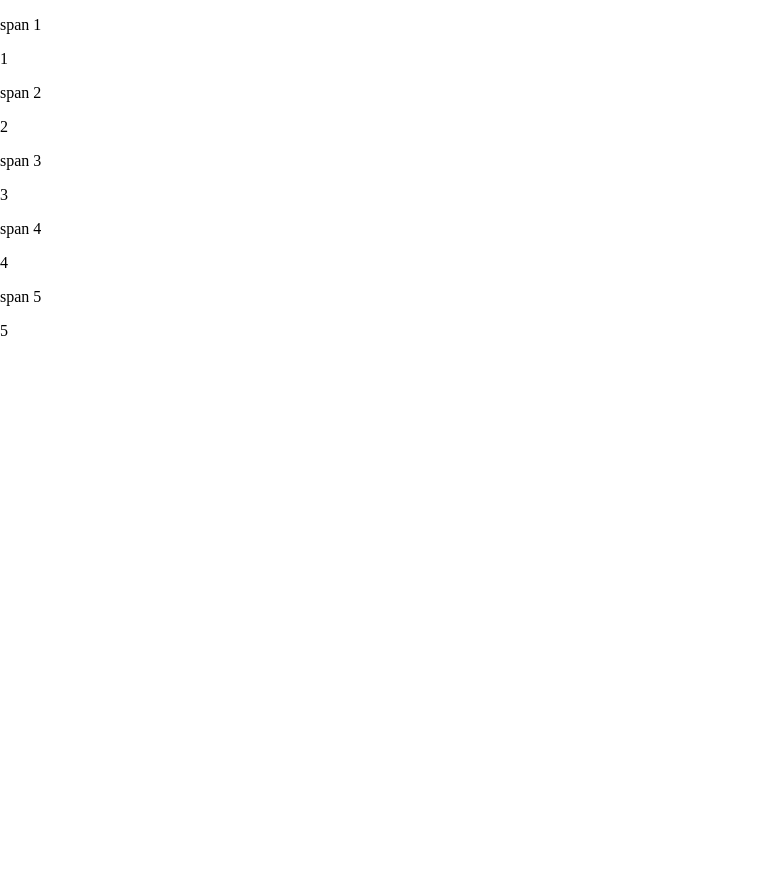
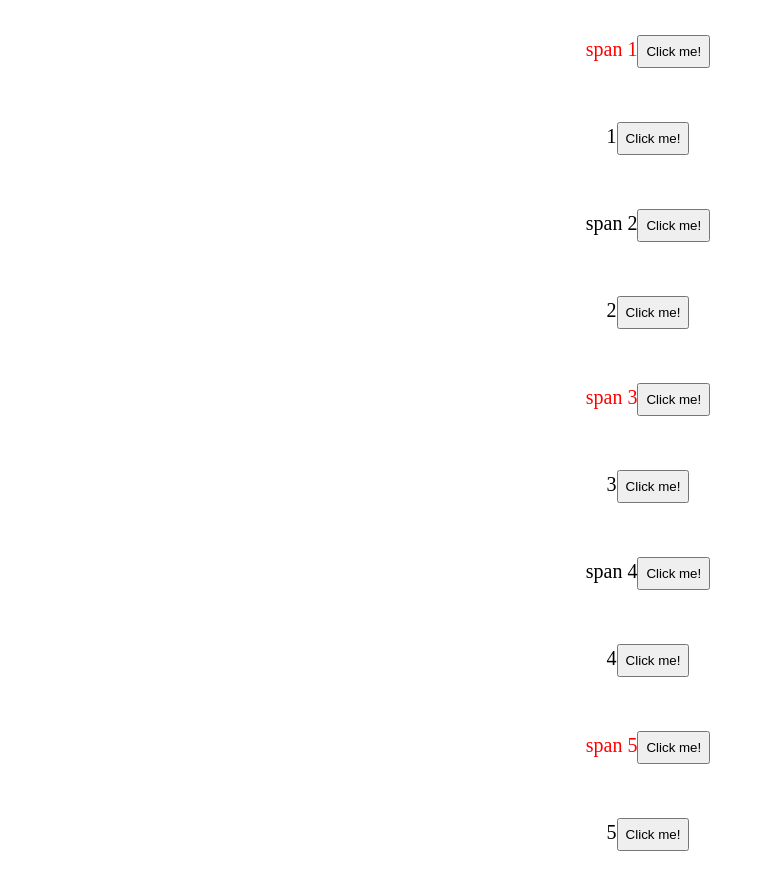
Before and after one commit to lukaszsl/zad102, a plain HTML site: page index.html in a window 1280 px wide. Shown: the whole page, without its empty margins (0-773 px from the left). Before the commit the page ends 800 px from the top, so only its background shows below. Drawn offline with nearby package versions, Linux system fonts and the light colour scheme.

Commit message:
task solved

```diff
--- a/css/style.css
+++ b/css/style.css
@@ -3,6 +3,20 @@
 }
 
 body {
-	margin: 0;
 	padding: 0;
 }
+
+body, div {
+	width: 100%;
+	display: flex;
+	flex-wrap: wrap;
+	justify-content: center;
+}
+
+div p {
+	font-size: 20px;
+}
+
+button, p {
+	padding: 7px;
+}
--- a/index.html
+++ b/index.html
@@ -2,8 +2,9 @@
 <html lang="en">
 <head>
 	<link rel="stylesheet" href="css/style.css">
+	<script src="https://cdnjs.cloudflare.com/ajax/libs/jquery/3.2.1/jquery.min.js"></script>
 	<meta charset="UTF-8">
-	<meta name="name" content="content">
+	<meta name="jQuery" content="jQuery">
 	<title>Title</title>
 </head>
 <body>
@@ -39,7 +40,6 @@
 			<p>5</p>
 		</div>
 	</div>
-<script src="https://cdnjs.cloudflare.com/ajax/libs/jquery/3.2.1/jquery.min.js"</script>
 <script src="js/scripts.js"></script>
 </body>
 </html>
--- a/js/scripts.js
+++ b/js/scripts.js
@@ -0,0 +1,16 @@
+var $span = $('span'),
+	$paragraphs = $('p');
+
+
+$span.each(function(index, element) {
+	$('span:even').css('color', 'red');
+});
+
+$paragraphs.each(function(index, element) {
+	var button = '<button class="btn" data-tmp="' + index + '">Click me!</button>'
+	$(element).append(button);
+});
+
+$('button').click(function(){
+	alert($(this).attr('data-tmp'));
+});
```
